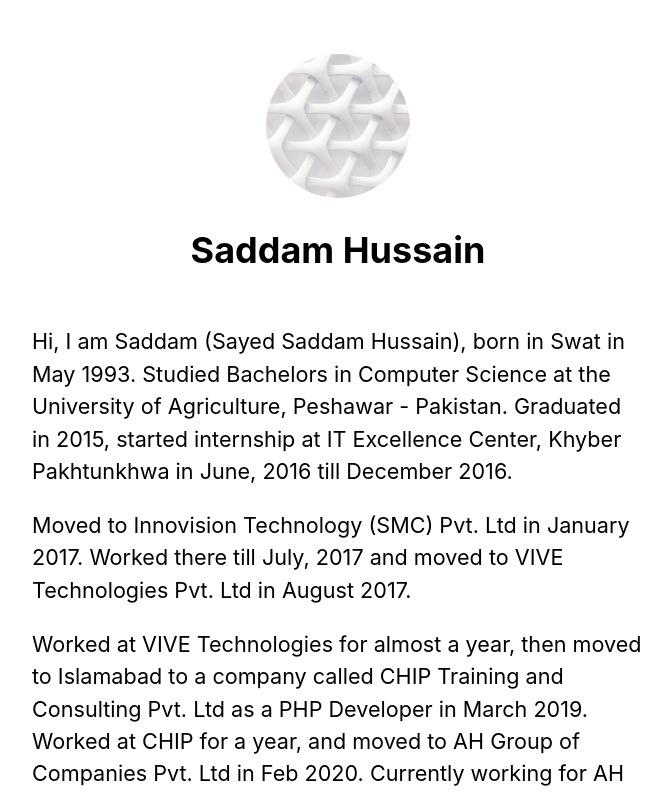
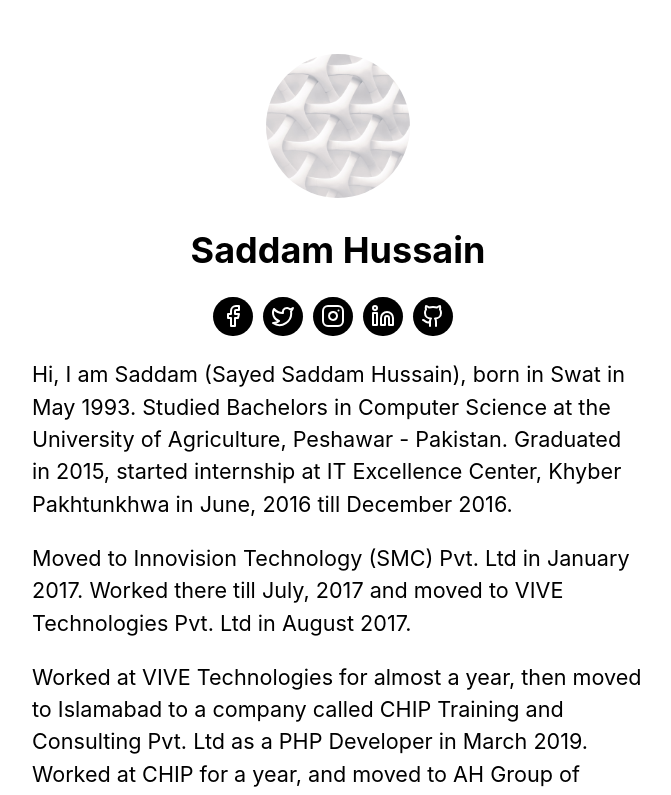
Before and after one commit to sayedsaddam/ahcity-blog, a Next.js app: page / in a window 1280 px wide. Shown: the top 795 px of the page, without its empty margins (302-973 px from the left). Built offline with nearby package versions, Linux system fonts and the light colour scheme.

Commit message:
updated 4 files including styling and js files, added social links on to the home page.

```diff
--- a/package.json
+++ b/package.json
@@ -11,6 +11,7 @@
   "dependencies": {
     "date-fns": "^2.29.3",
     "gray-matter": "^4.0.3",
+    "lucide-react": "^0.94.0",
     "next": "12.3.1",
     "react": "18.2.0",
     "react-dom": "18.2.0",
--- a/pages/index.js
+++ b/pages/index.js
@@ -4,6 +4,7 @@ import Date from '../components/date'
 import Layout, { siteTitle } from "../components/layout"
 import { getSortedPostsData } from "../lib/posts"
 import utilStyles from '../styles/utils.module.css'
+import { Facebook, Github, Instagram, Linkedin, Twitter } from "lucide-react"
 
 export async function getStaticProps(){
   const allPostsData = getSortedPostsData()
@@ -15,11 +16,45 @@ export async function getStaticProps(){
 }
 
 export default function Home({ allPostsData }){
+  const socials = [
+    {
+      name: "Facebook",
+      link: "https://www.facebook.com/imsayedsaddam",
+      icon: <Facebook />
+    },
+    {
+      name: "Twitter",
+      link: "https://www.twitter.com/hsaddam355",
+      icon: <Twitter />
+    },
+    {
+      name: "Instagram",
+      link: "https://www.instagram.com/iamsayedsaddam",
+      icon: <Instagram />
+    },
+    {
+      name: "LinkedIn",
+      link: "https://www.linkedin.com/in/sayed-saddam-hussain",
+      icon: <Linkedin />
+    },
+    {
+      name: "GitHub",
+      link: "https://www.github.com/sayedsaddam",
+      icon: <Github />
+    },
+  ]
   return (
     <Layout home>
       <Head>
         <title>{siteTitle}</title>
       </Head>
+      <div className={utilStyles.socials}>
+        {socials.map((item) => (
+          <Link key={item.name} href={item.link} passHref>
+            <a className={utilStyles.socialLink} target="_blank">{item.icon}</a>
+          </Link>
+        ))}
+      </div>
       <section className={utilStyles.headingMd}>
         <p>Hi, I am Saddam (Sayed Saddam Hussain), born in Swat in May 1993. Studied Bachelors in Computer Science at the University of Agriculture, Peshawar - Pakistan. Graduated in 2015, started internship at IT Excellence Center, Khyber Pakhtunkhwa in June, 2016 till December 2016.</p>
 
--- a/styles/utils.module.css
+++ b/styles/utils.module.css
@@ -50,3 +50,16 @@
  .lightText {
    color: #666;
  }
+
+ .socials{
+  text-align: center;
+  margin-left: 10px;
+  margin-right: 10px;
+ }
+ .socialLink{
+  margin-right: 10px;
+  background-color: black;
+  color: white;
+  padding: 14px 8px 4px 8px;
+  border-radius: 50px;
+ }
```
Also changed, not shown: 1 other file (tests, documents, lock files or other folders).
